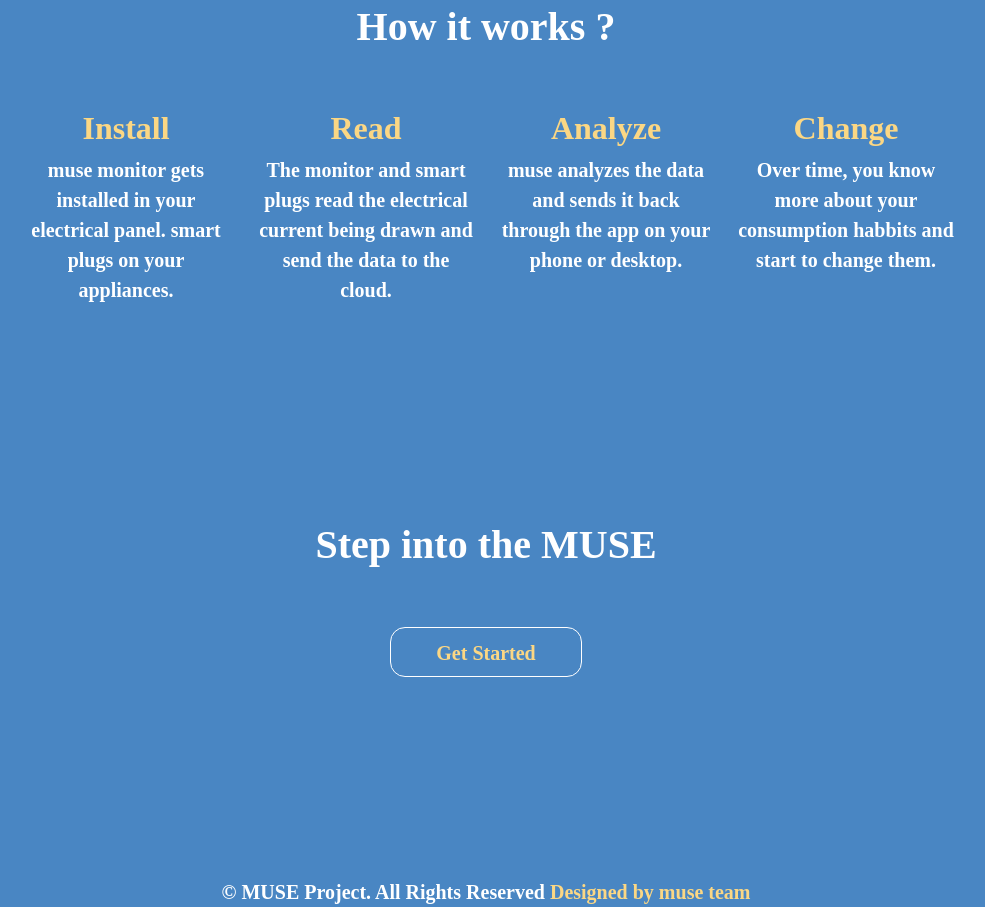
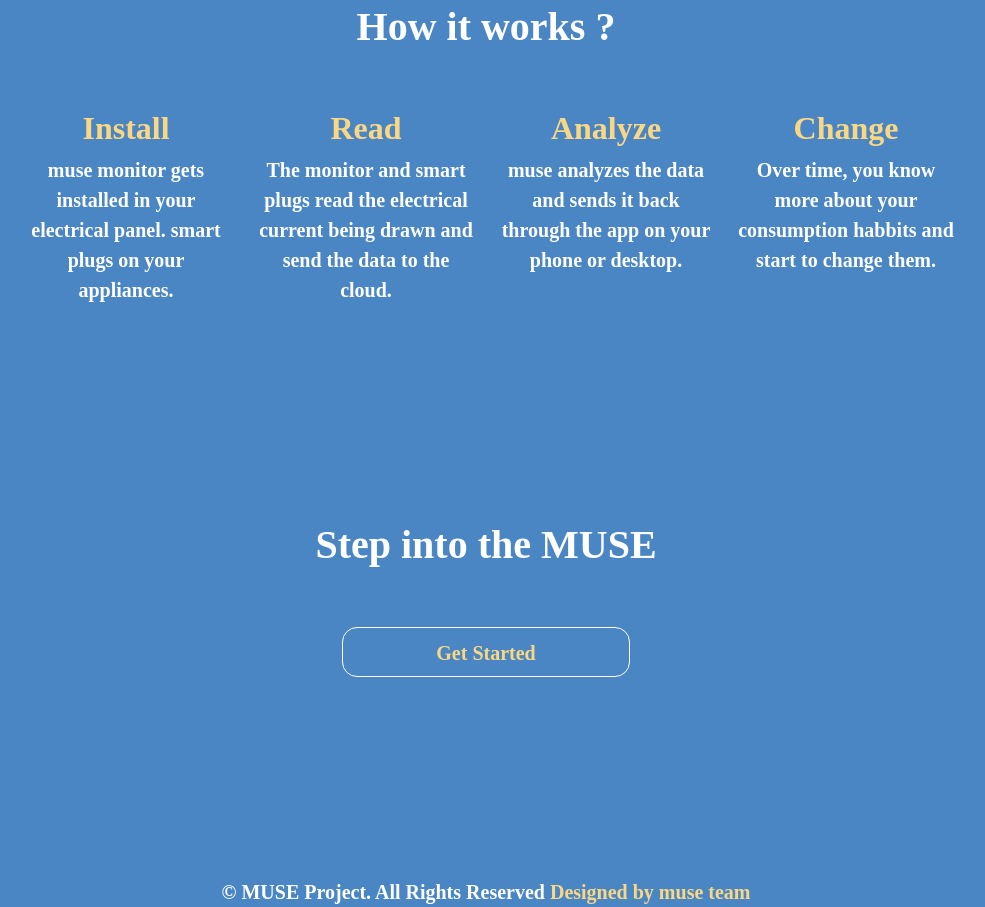
Before and after one commit to renad-ibrahim/LandingPage, a plain HTML site: page index.html in a window 1280 px wide. Shown: the part 4589-5496 px from the top of the page, without its empty margins (154-1139 px from the left). Drawn offline with nearby package versions, Linux system fonts and the light colour scheme.

Commit message:
Update index.html

```diff
--- a/index.html
+++ b/index.html
@@ -238,7 +238,7 @@
     <section class="the-end" id="muse">
         <div class="container">
           <h1 data-aos="fade-down" data-aos-duration="1200">  Step into the MUSE </h1>
-          <a href="#" class="btn btn-info" data-aos="flip-right" data-aos-duration="1200"> Get Started </a>
+          <a href="#" class="btn btn-info" data-aos="flip-right" data-aos-duration="1200" style="width:30%; font-size:20px"> Get Started </a>
         </div>
       </section>
 <!-- ******* end End Section ********* -->
```
